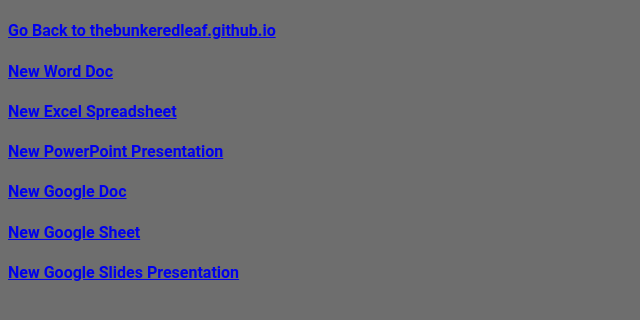
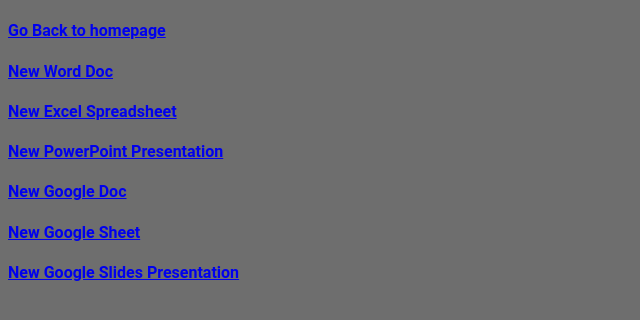
Before and after one commit to TheBunkeredLeaf/thebunkeredleaf.github.io, a plain HTML site: page file.html in a window 1280 px wide. Shown: the whole page, without its empty margins (0-640 px from the left). Drawn offline with Linux system fonts and the light colour scheme.

Commit message:
Update file.html

```diff
--- a/file.html
+++ b/file.html
@@ -15,7 +15,7 @@
             background-color: rgb(110, 110, 110);
         }
 	   </style>
-	   <h4><a href="https://bunkered.vercel.app">Go Back to thebunkeredleaf.github.io</a></h4>
+	   <h4><a href="https://bunkered.vercel.app">Go Back to homepage</a></h4>
 	   <h4><a href="https://word.new">New Word Doc</a></h4>
 	  <h4><a href="https://excel.new">New Excel Spreadsheet</a></h4>
 	   <h4> <a href="https://powerpoint.new">New PowerPoint Presentation</a></h4>
```
